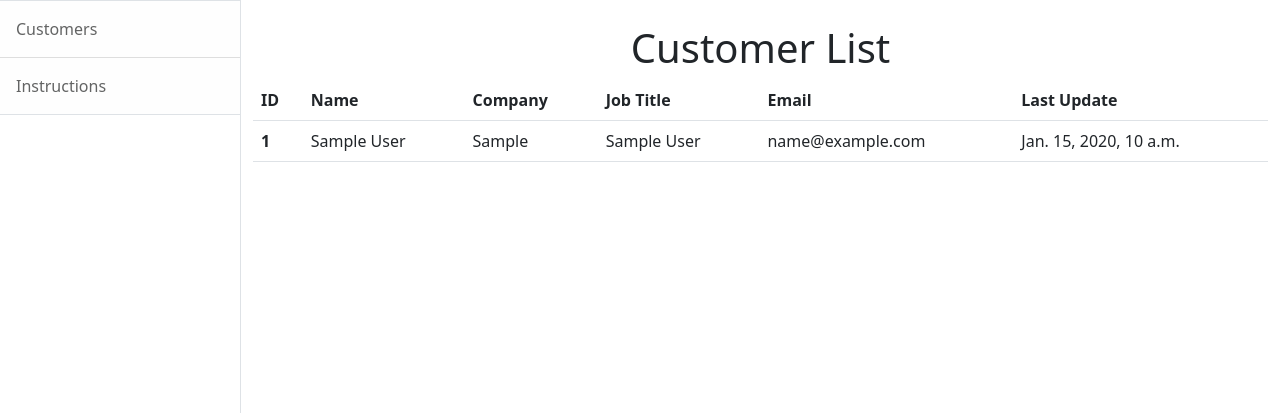
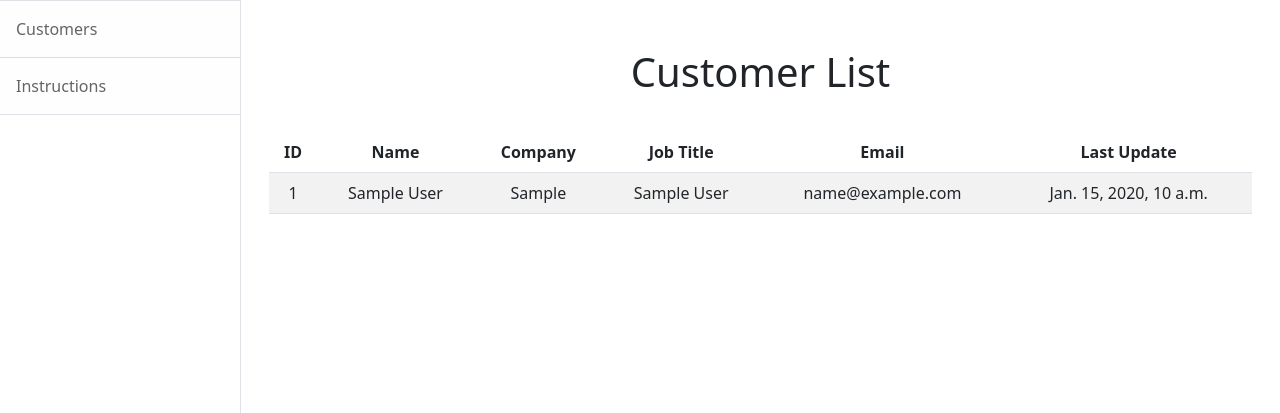
Before and after one commit to Freedy-FR/CI-P4-AlphaCRM, a Django app: page /customer_list/ in a window 1280 px wide. Shown: the part 57-470 px from the top of the page. Run offline with Django 3.2, Linux system fonts and the light colour scheme; a user stored in the database is signed in; tables that the repository leaves empty hold one stand-in row (values such as "Sample post").

Commit message:
style: :art: Add styling to base and customer_list

```diff
--- a/crm/views.py
+++ b/crm/views.py
@@ -6,11 +6,11 @@ from django.contrib.auth.decorators import login_required
 
 class CustomerList(generic.ListView):
     def get(self, request, *args, **kwargs):
-        queryset = Customer.objects.all().order_by('full_name')
+        customers = Customer.objects.all().order_by('id')
         model = Customer
         template_name = "customer_list.html"
-        paginate_by = 20
-        return render(request, 'customer_list.html', {'queryset': queryset})
+        paginate_by = 5
+        return render(request, 'customer_list.html', {'customers': customers})
 
 
 @login_required
--- a/static/css/styles.css
+++ b/static/css/styles.css
@@ -1,8 +1,6 @@
 .logo {
     font-family: 'Pacifico', cursive;
 }
-
-
 
 /* Startbootstrap code */
 #wrapper {
--- a/templates/base.html
+++ b/templates/base.html
@@ -57,6 +57,9 @@
             <button class="btn" id="sidebarToggle">
               <span class="navbar-toggler-icon"></span>
             </button>
+            <div class="bg-light logo">
+              <a class="nav-link" href="{% url 'index' %}">Alpha CRM</a>
+            </div>
             <button
               class="navbar-toggler"
               type="button"
@@ -68,11 +71,8 @@
             >
               <span class="navbar-toggler-icon"></span>
             </button>
-            <div class="bg-light logo">
-              <a class="nav-link" href="{% url 'index' %}">Alpha CRM</a>
-            </div>
             <div class="collapse navbar-collapse" id="navbarSupportedContent">
-              <ul class="navbar-nav ms-auto mt-2 mt-lg-0">
+              <ul class="navbar-nav ms-auto mt-2 mt-lg-0 text-center">
                 {% if user.is_authenticated %}
                 <li class="nav-item">
                   <a class="nav-link" href="{% url 'account_logout' %}"
@@ -97,7 +97,8 @@
           </div>
         </nav>
         <!-- Page content-->
-        <div class="container-fluid flex-shrink-0">
+
+        <div class="container-fluid text-center">
           {% block content %}
           <!-- Content Goes here -->
           {% endblock content %}
--- a/templates/customer_list.html
+++ b/templates/customer_list.html
@@ -1,9 +1,13 @@
 {% extends "base.html" %} {% block content %}
-<div class="container">
-  <div class="row justify-content-center">
-    <h1 class="mt-4 text-center">Customer List</h1>
-
-    <table class="table">
+<div class="container pt-3">
+  <div class="row py-3">
+    <div class="col mt-3">
+      <h1 class="text-center">Customer List</h1>
+    </div>
+  </div>
+  <div class="row py-2">
+    <div class="col m-1">
+      <table class="table table-striped table-hover py-5">
         <thead>
           <tr>
             <th scope="col">ID</th>
@@ -14,20 +18,20 @@
             <th scope="col">Last Update</th>
           </tr>
         </thead>
-      {% for customer in queryset %}
         <tbody>
+          {% for customer in customers %}
           <tr>
-          <th scope="row">{{customer.id}}</th>
-          <td>{{customer.full_name}}</td>
-          <td>{{customer.company}}</td>
-          <td>{{customer.job_title}}</td>
-          <td>{{customer.email}}</td>
-          <td>{{customer.updated_on}}</td>
+            <td scope="col">{{customer.id}}</td>
+            <td scope="col">{{customer.full_name}}</td>
+            <td scope="col">{{customer.company}}</td>
+            <td scope="col">{{customer.job_title}}</td>
+            <td scope="col">{{customer.email}}</td>
+            <td scope="col">{{customer.updated_on}}</td>
           </tr>
+          {% endfor %}
         </tbody>
-
-      {% endfor %}
       </table>
+    </div>
   </div>
 </div>
 
```
Lines whose indentation alone changed are shown as unchanged.
